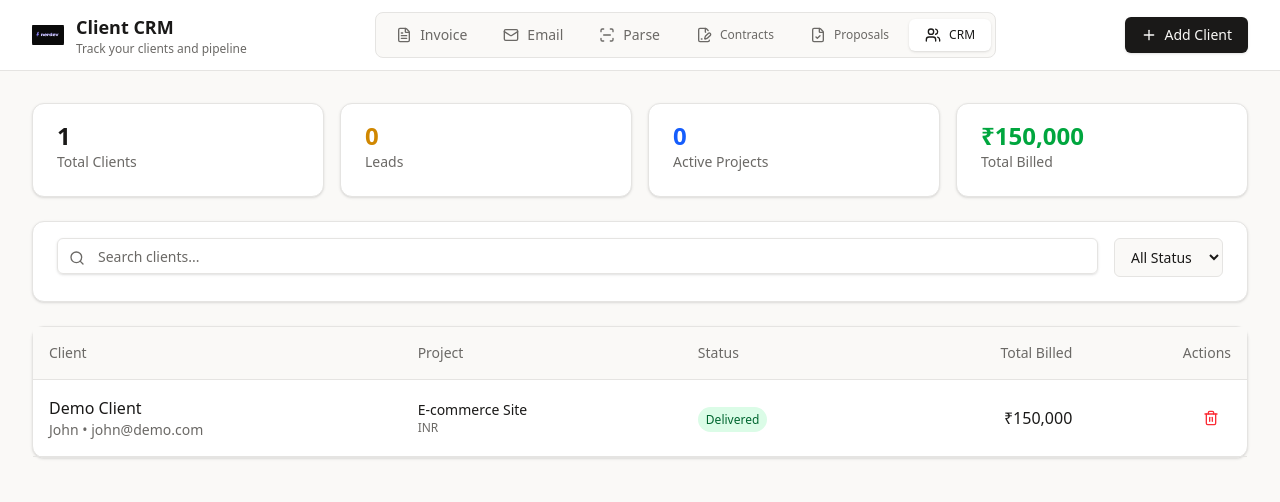
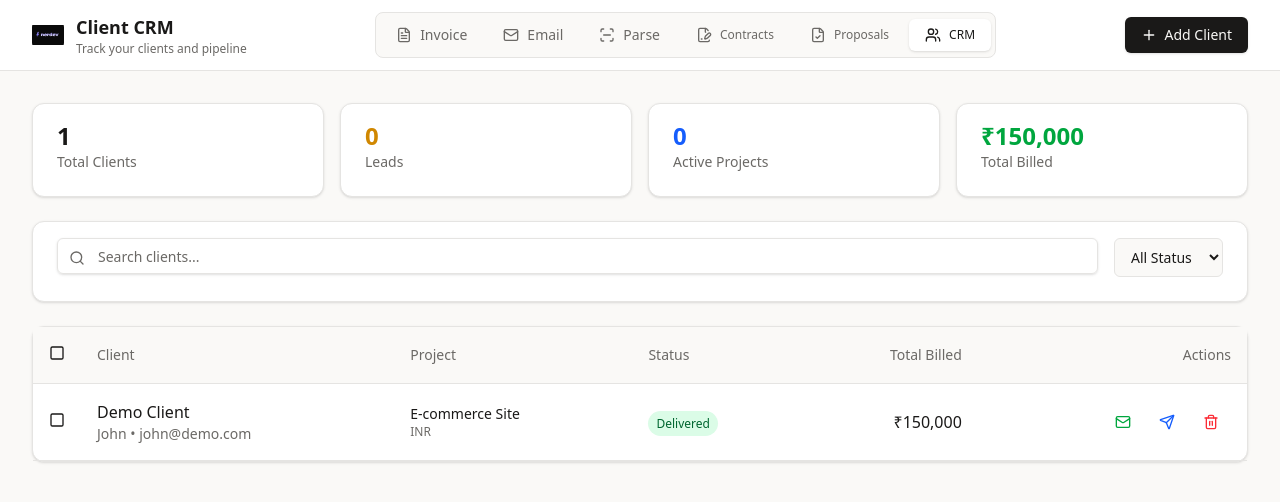
Before and after one commit to NalinDalal/operation-nerdev, a Next.js app: page /clients in a window 1280 px wide. Shown: the top 502 px of the page. Built offline with nearby package versions, Linux system fonts and the light colour scheme; a web font is replaced by a local one.

Commit message:
changes in email templates

```diff
--- a/app/clients/page.tsx
+++ b/app/clients/page.tsx
@@ -5,7 +5,7 @@ import { Input } from "@/components/input";
 import { Label } from "@/components/label";
 import { Card, CardContent, CardHeader, CardTitle } from "@/components/card";
 import { Header } from "@/components/header";
-import { Plus, Trash2, Save, Users, Search } from "lucide-react";
+import { Plus, Trash2, Save, Users, Search, Mail, Send, CheckSquare, Square } from "lucide-react";
 
 interface Client {
   id: string;
@@ -28,6 +28,8 @@ export default function ClientsPage() {
   const [showAddForm, setShowAddForm] = useState(false);
   const [searchQuery, setSearchQuery] = useState("");
   const [filter, setFilter] = useState<string>("all");
+  const [selectedClients, setSelectedClients] = useState<Set<string>>(new Set());
+  const [sendingBulk, setSendingBulk] = useState(false);
   const [newClient, setNewClient] = useState<Partial<Client>>({
     name: "",
     contact: "",
@@ -93,6 +95,92 @@ export default function ClientsPage() {
     const matchesFilter = filter === "all" || c.status === filter;
     return matchesSearch && matchesFilter;
   });
+
+  const toggleSelect = (id: string) => {
+    const newSelected = new Set(selectedClients);
+    if (newSelected.has(id)) {
+      newSelected.delete(id);
+    } else {
+      newSelected.add(id);
+    }
+    setSelectedClients(newSelected);
+  };
+
+  const toggleSelectAll = () => {
+    if (selectedClients.size === filteredClients.length) {
+      setSelectedClients(new Set());
+    } else {
+      setSelectedClients(new Set(filteredClients.map(c => c.id)));
+    }
+  };
+
+  const sendQuickEmail = async (client: Client, template: string) => {
+    if (!client.email) {
+      alert('No email address for this client');
+      return;
+    }
+    try {
+      const response = await fetch('/api/send-email', {
+        method: 'POST',
+        headers: { 'Content-Type': 'application/json' },
+        body: JSON.stringify({
+          to: client.email,
+          subject: template === 'welcome' ? 'Welcome aboard' : 'Following up',
+          template,
+          data: {
+            first_name: client.contact || client.name,
+            company_name: client.name,
+            topic: client.projectName || 'your project',
+          },
+        }),
+      });
+      const result = await response.json();
+      if (result.success) {
+        alert(`Email sent to ${client.email}`);
+      } else {
+        alert('Failed: ' + result.error);
+      }
+    } catch (error) {
+      alert('Error sending email');
+    }
+  };
+
+  const sendBulkOutreach = async () => {
+    const selected = clients.filter(c => selectedClients.has(c.id) && c.email);
+    if (selected.length === 0) {
+      alert('No clients with email selected');
+      return;
+    }
+    setSendingBulk(true);
+    let sent = 0;
+    let failed = 0;
+    for (const client of selected) {
+      try {
+        const response = await fetch('/api/send-email', {
+          method: 'POST',
+          headers: { 'Content-Type': 'application/json' },
+          body: JSON.stringify({
+            to: client.email,
+            subject: "Let's build something",
+            template: 'outreach',
+            data: {
+              first_name: client.contact || client.name,
+              company_name: client.name,
+              topic: client.projectName || 'your project',
+            },
+          }),
+        });
+        const result = await response.json();
+        if (result.success) sent++;
+        else failed++;
+      } catch (e) {
+        failed++;
+      }
+    }
+    setSendingBulk(false);
+    setSelectedClients(new Set());
+    alert(`Sent ${sent} emails, ${failed} failed`);
+  };
 
   const stats = {
     total: clients.length,
@@ -215,9 +303,32 @@ export default function ClientsPage() {
 
         <Card className="border-[var(--border)] shadow-sm">
           <CardContent className="p-0">
+            {selectedClients.size > 0 && (
+              <div className="p-3 bg-blue-50 border-b border-blue-100 flex items-center justify-between">
+                <span className="text-sm text-blue-700">{selectedClients.size} selected</span>
+                <Button
+                  size="sm"
+                  onClick={sendBulkOutreach}
+                  disabled={sendingBulk}
+                  className="gap-2 bg-blue-600 hover:bg-blue-700"
+                >
+                  <Send className="w-4 h-4" />
+                  {sendingBulk ? 'Sending...' : 'Send Outreach'}
+                </Button>
+              </div>
+            )}
             <table className="w-full">
               <thead className="border-b border-[var(--border)] bg-[var(--background)]">
                 <tr>
+                  <th className="w-10 p-4">
+                    <button onClick={toggleSelectAll}>
+                      {selectedClients.size === filteredClients.length && filteredClients.length > 0 ? (
+                        <CheckSquare className="w-4 h-4" />
+                      ) : (
+                        <Square className="w-4 h-4" />
+                      )}
+                    </button>
+                  </th>
                   <th className="text-left p-4 text-sm font-medium text-[var(--muted-foreground)]">Client</th>
                   <th className="text-left p-4 text-sm font-medium text-[var(--muted-foreground)]">Project</th>
                   <th className="text-left p-4 text-sm font-medium text-[var(--muted-foreground)]">Status</th>
@@ -228,10 +339,19 @@ export default function ClientsPage() {
               <tbody>
                 {filteredClients.length === 0 ? (
                   <tr>
-                    <td colSpan={5} className="p-8 text-center text-[var(--muted-foreground)]">No clients found</td>
+                    <td colSpan={6} className="p-8 text-center text-[var(--muted-foreground)]">No clients found</td>
                   </tr>
                 ) : filteredClients.map((client) => (
                   <tr key={client.id} className="border-b border-[var(--border)]">
+                    <td className="p-4">
+                      <button onClick={() => toggleSelect(client.id)}>
+                        {selectedClients.has(client.id) ? (
+                          <CheckSquare className="w-4 h-4" />
+                        ) : (
+                          <Square className="w-4 h-4" />
+                        )}
+                      </button>
+                    </td>
                     <td className="p-4">
                       <div className="font-medium">{client.name}</div>
                       <div className="text-sm text-[var(--muted-foreground)]">{client.contact} • {client.email}</div>
@@ -249,9 +369,27 @@ export default function ClientsPage() {
                       {client.country === "INR" ? "₹" : "$"}{client.totalBilled.toLocaleString()}
                     </td>
                     <td className="p-4 text-right">
-                      <Button variant="ghost" size="sm" onClick={() => deleteClient(client.id)}>
-                        <Trash2 className="w-4 h-4 text-red-500" />
-                      </Button>
+                      <div className="flex items-center justify-end gap-1">
+                        <Button
+                          variant="ghost"
+                          size="sm"
+                          onClick={() => sendQuickEmail(client, 'welcome')}
+                          title="Send Welcome"
+                        >
+                          <Mail className="w-4 h-4 text-green-600" />
+                        </Button>
+                        <Button
+                          variant="ghost"
+                          size="sm"
+                          onClick={() => sendQuickEmail(client, 'followup')}
+                          title="Send Follow-up"
+                        >
+                          <Send className="w-4 h-4 text-blue-600" />
+                        </Button>
+                        <Button variant="ghost" size="sm" onClick={() => deleteClient(client.id)}>
+                          <Trash2 className="w-4 h-4 text-red-500" />
+                        </Button>
+                      </div>
                     </td>
                   </tr>
                 ))}
--- a/lib/email-template.ts
+++ b/lib/email-template.ts
@@ -103,7 +103,7 @@ export async function sendEmail(
   const html = generateEmail(template, data);
 
   return resend.emails.send({
-    from: 'NerDev <onboarding@resend.dev>',
+    from: 'NerDev <hello@nerdev.in>',
     to,
     cc: cc || undefined,
     subject,
--- a/lib/email.ts
+++ b/lib/email.ts
@@ -142,7 +142,7 @@ export async function sendInvoiceEmail(
   const html = generateInvoiceEmail(data, currencySymbol, subtotal, discount, tax, total);
 
   return resend.emails.send({
-    from: 'NerDev <onboarding@resend.dev>',
+    from: 'NerDev <hello@nerdev.in>',
     to,
     subject: `Invoice #${data.invoice_number} – NerDev`,
     html,
```
